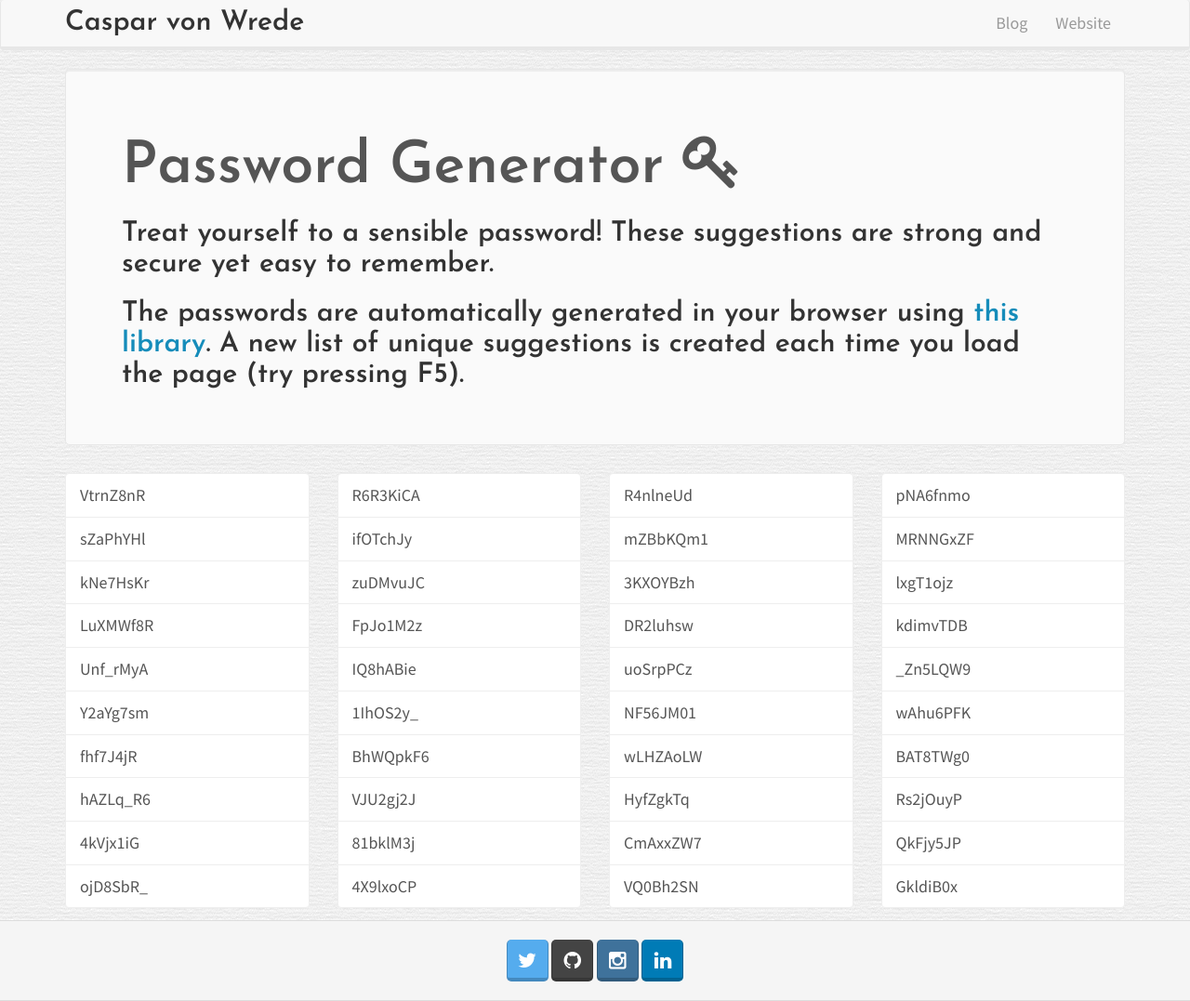
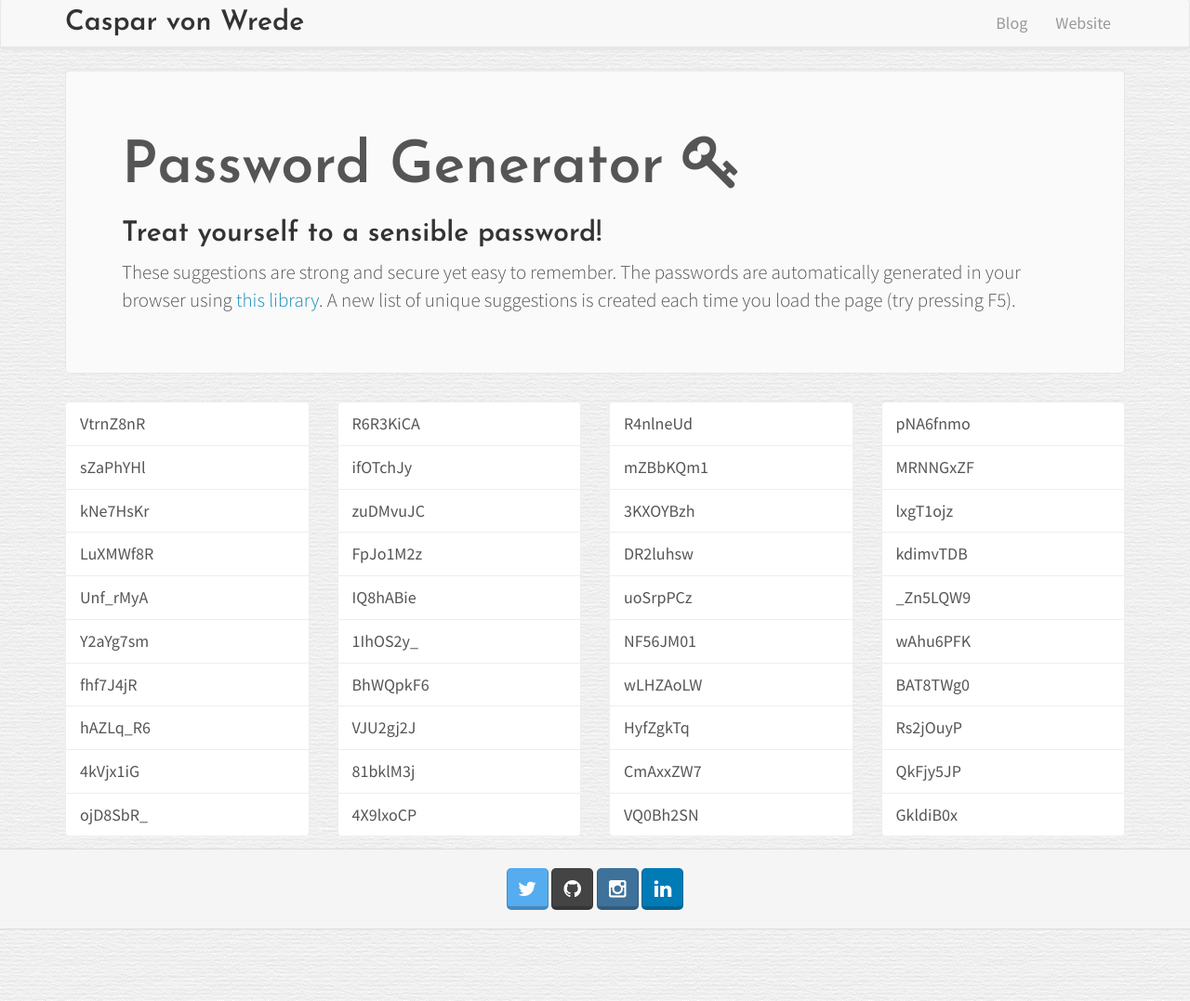
Before and after one commit to caspii/casparwre.de, a Jekyll site: the page built from passwords/index.html, in a window 1280 px wide. Shown: the whole page at 93% size. Built offline with Jekyll 4.4.1, drawn with Linux system fonts in a browser that asks for light colours.

Commit message:
Improved layout

```diff
--- a/passwords/index.html
+++ b/passwords/index.html
@@ -11,9 +11,9 @@ custom_js:
 <div class="jumbotron">
 
     <h1>Password Generator <i class="fa fa-key"></i></h1>
-    <h2>Treat yourself to a sensible password! These suggestions are strong and secure yet easy to remember.</h2>
-    <h2>The passwords are automatically generated in your browser using <a href="https://github.com/bermi/password-generator">this library</a>.
-    A new list of unique suggestions is created each time you load the page (try pressing F5). </h2>
+    <h2>Treat yourself to a sensible password!</h2>
+    <p> These suggestions are strong and secure yet easy to remember. The passwords are automatically generated in your browser using <a href="https://github.com/bermi/password-generator">this library</a>.
+    A new list of unique suggestions is created each time you load the page (try pressing F5). </p>
 
   </div>
 </div>
```
